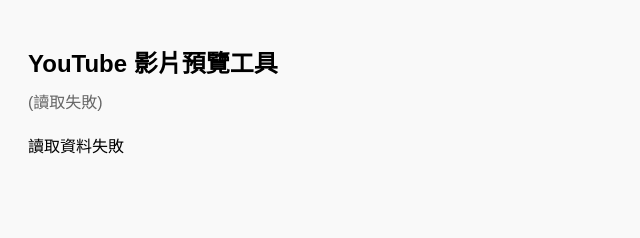
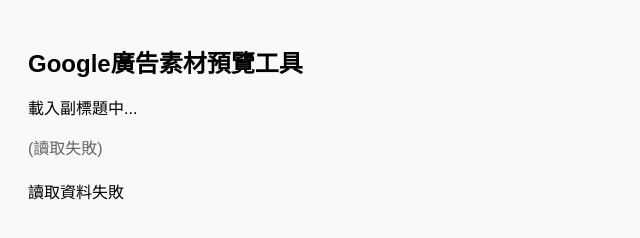
Before and after one commit to yiann705/youtube-preview-tool, a website built with Vite: page index.html in a window 1280 px wide. Shown: the whole page, without its empty margins (0-640 px from the left). Built offline with nearby package versions, Linux system fonts and the light colour scheme; no server answers.

Commit message:
副標題從 N2 載入成功

```diff
--- a/index.html
+++ b/index.html
@@ -86,7 +86,8 @@
   </style>
 </head>
 <body>
-  <h1>YouTube 影片預覽工具</h1>
+  <h1 id="pageTitle">Google廣告素材預覽工具</h1>
+  <p id="subDescription">載入副標題中...</p>
   <span id="titleDescription">載入說明中...</span>
   <div id="dataContainer">載入資料中...</div>
   <script type="module" src="/src/main.js"></script>
```
